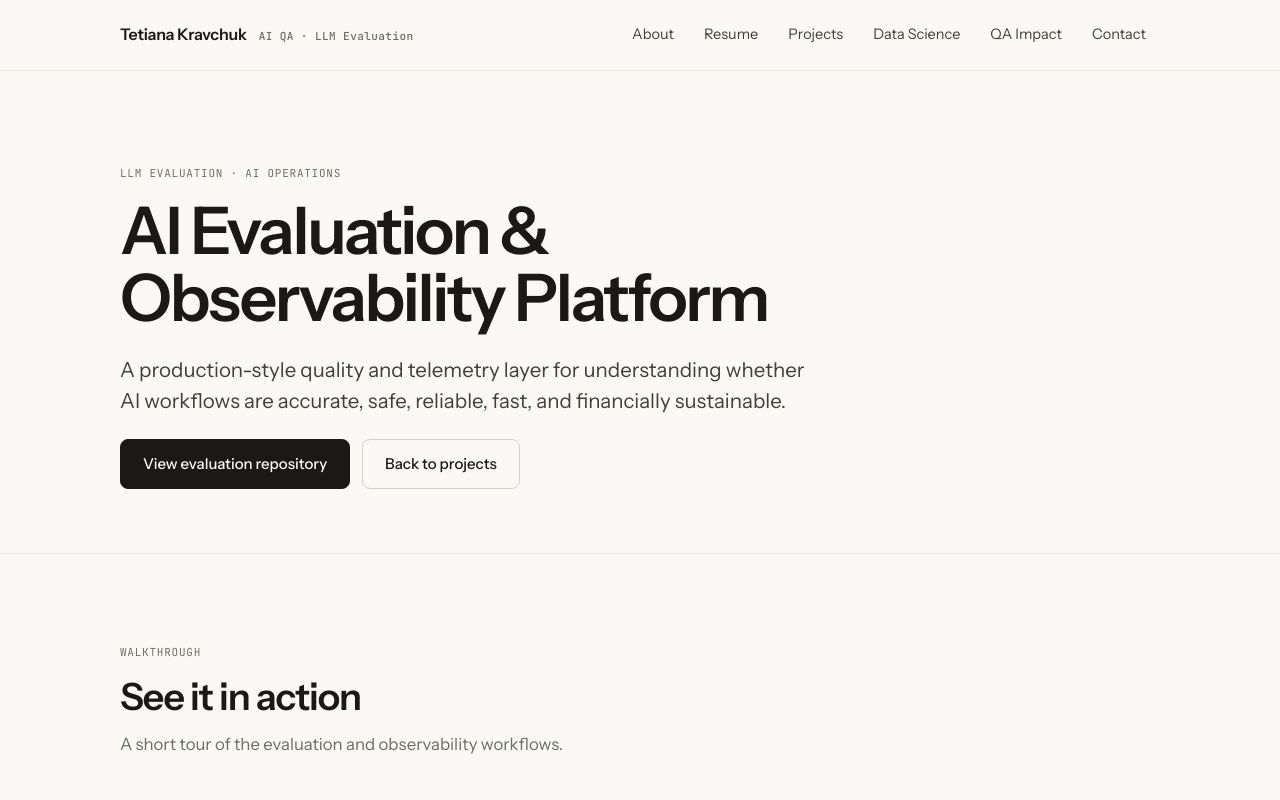
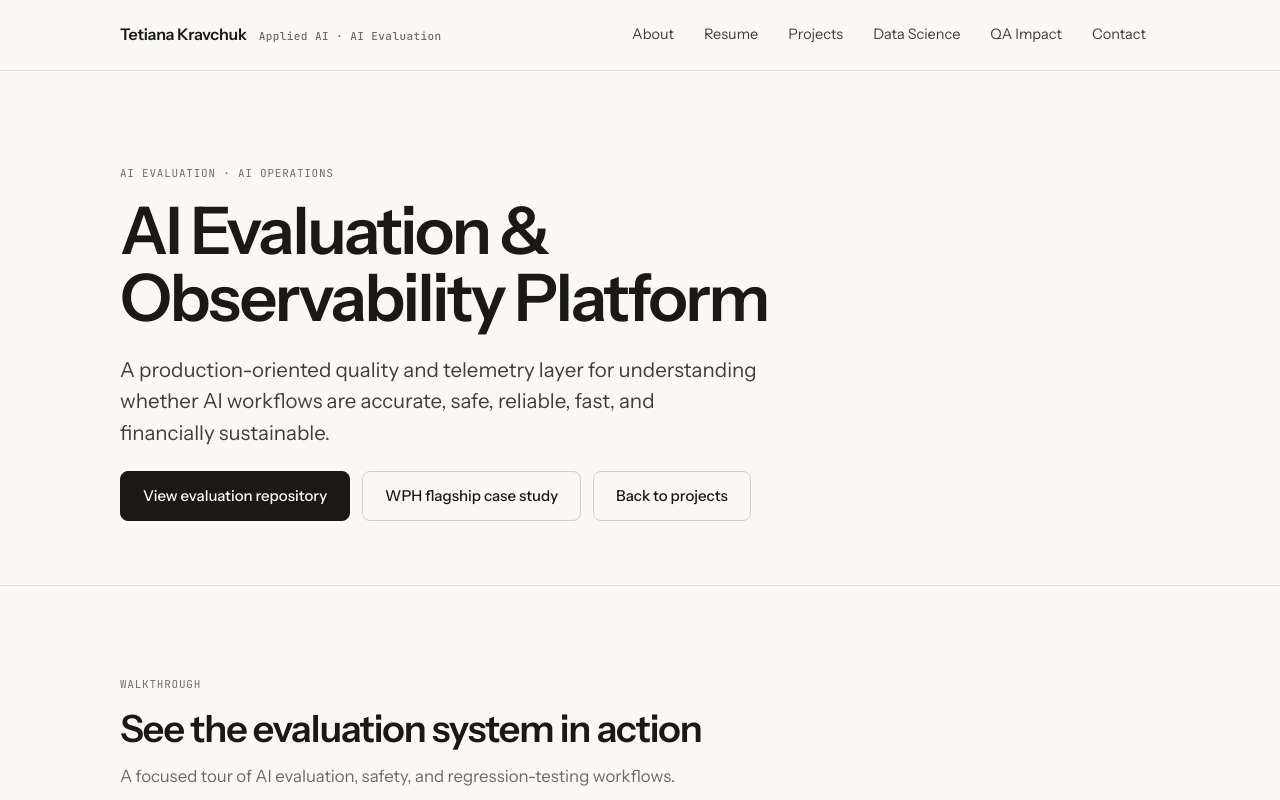
Before and after one commit to tetianakravchuk/tetianakravchuk.com, a plain HTML site: page projects/ai-evaluation-observability/index.html in a window 1280 px wide. Shown: the top 800 px of the page. Drawn offline with Linux system fonts and the light colour scheme.

Commit message:
Fix AI evaluation page branding and demo mapping

```diff
--- a/projects/ai-evaluation-observability/index.html
+++ b/projects/ai-evaluation-observability/index.html
@@ -15,14 +15,14 @@
 </head>
 <body>
 <a href="#main" class="skip-link">Skip to main content</a>
-<nav class="nav" aria-label="Main navigation"><div class="nav-inner"><a class="brand" href="../../index.html">Tetiana Kravchuk <span class="brand-mark">AI QA · LLM Evaluation</span></a><button class="menu-toggle" type="button" aria-label="Toggle navigation menu" aria-expanded="false" aria-controls="site-navigation" data-menu-toggle><span class="menu-toggle-bars" aria-hidden="true"><span></span><span></span><span></span></span><span>Menu</span></button><div class="nav-links" id="site-navigation" data-nav-links><a href="../../pages/about.html">About</a><a href="../../pages/resume.html">Resume</a><a href="../../pages/projects.html">Projects</a><a href="../../pages/data-science.html">Data Science</a><a href="../../pages/qa-impact.html">QA Impact</a><a href="../../pages/contact.html">Contact</a></div></div></nav>
+<nav class="nav" aria-label="Main navigation"><div class="nav-inner"><a class="brand" href="../../index.html">Tetiana Kravchuk <span class="brand-mark">Applied AI · AI Evaluation</span></a><button class="menu-toggle" type="button" aria-label="Toggle navigation menu" aria-expanded="false" aria-controls="site-navigation" data-menu-toggle><span class="menu-toggle-bars" aria-hidden="true"><span></span><span></span><span></span></span><span>Menu</span></button><div class="nav-links" id="site-navigation" data-nav-links><a href="../../pages/about.html">About</a><a href="../../pages/resume.html">Resume</a><a href="../../pages/projects.html">Projects</a><a href="../../pages/data-science.html">Data Science</a><a href="../../pages/qa-impact.html">QA Impact</a><a href="../../pages/contact.html">Contact</a></div></div></nav>
 <main id="main">
-<section class="page-title"><div class="container"><div class="eyebrow">LLM Evaluation · AI Operations</div><h1>AI Evaluation & Observability Platform</h1><p class="lead">A production-style quality and telemetry layer for understanding whether AI workflows are accurate, safe, reliable, fast, and financially sustainable.</p><div class="actions"><a class="button primary" href="https://github.com/tetianakravchuk/wph-llm-eval" target="_blank" rel="noopener noreferrer">View evaluation repository</a><a class="button" href="../../pages/projects.html">Back to projects</a></div></div></section>
-<section class="section"><div class="container"><div class="section-header"><div class="eyebrow">Walkthrough</div><h2>See it in action</h2><p>A short tour of the evaluation and observability workflows.</p></div><div class="video-embed" data-video="XlATAL1rO5w"><button type="button" class="video-facade" data-video-play aria-label="Play the AI Evaluation and Observability walkthrough video"><span class="video-facade-inner"><span class="video-play-icon" aria-hidden="true">&#9654;</span><span class="video-facade-label">Watch the walkthrough</span><span class="video-facade-sub">Quick tour · opens the player</span></span></button></div><p class="small-note"><a href="https://youtu.be/XlATAL1rO5w" target="_blank" rel="noopener noreferrer" aria-label="Watch the walkthrough on YouTube (opens in new tab)">Watch on YouTube &#8599;</a></p></div></section>
+<section class="page-title"><div class="container"><div class="eyebrow">AI Evaluation · AI Operations</div><h1>AI Evaluation & Observability Platform</h1><p class="lead">A production-oriented quality and telemetry layer for understanding whether AI workflows are accurate, safe, reliable, fast, and financially sustainable.</p><div class="actions"><a class="button primary" href="https://github.com/tetianakravchuk/wph-llm-eval" target="_blank" rel="noopener noreferrer">View evaluation repository</a><a class="button" href="../wph-ai-platform/">WPH flagship case study</a><a class="button" href="../../pages/projects.html">Back to projects</a></div></div></section>
+<section class="section"><div class="container"><div class="section-header"><div class="eyebrow">Walkthrough</div><h2>See the evaluation system in action</h2><p>A focused tour of AI evaluation, safety, and regression-testing workflows.</p></div><div class="video-embed" data-video="cCRwYSm_uWE"><button type="button" class="video-facade" data-video-play aria-label="Play the AI Evaluation and Observability walkthrough video"><span class="video-facade-inner"><span class="video-play-icon" aria-hidden="true">&#9654;</span><span class="video-facade-label">How I Test &amp; Evaluate AI Systems</span><span class="video-facade-sub">7:08 · evals, safety &amp; regression testing</span></span></button></div><p class="small-note"><a href="https://youtu.be/cCRwYSm_uWE" target="_blank" rel="noopener noreferrer" aria-label="Watch the evaluation walkthrough on YouTube (opens in new tab)">Watch on YouTube &#8599;</a></p></div></section>
 <section class="section"><div class="container grid-2"><article class="card featured"><div class="kicker">Why I built it</div><h2>AI quality requires more than a good demo</h2><p>An LLM workflow can return a plausible answer while failing on source grounding, safety, cost, latency, or repeatability. I built a combined evaluation and telemetry layer to make those failure modes visible.</p></article><article class="card featured"><div class="kicker">My contribution</div><h2>Evaluation design through operating metrics</h2><p>I designed deterministic fixtures, trace propagation, cost calculation, usage aggregation, budget enforcement, admin APIs, dashboards, tests, and documentation for the platform.</p></article></div></section>
 <section class="section"><div class="container"><div class="section-header"><div class="eyebrow">Evaluation framework</div><h2>Measuring output quality</h2></div><div class="grid-3"><article class="card"><h3>Grounding</h3><p>Checks whether statements are supported by retrieved evidence and whether source context is preserved.</p></article><article class="card"><h3>Safety and claims</h3><p>Flags unsafe acquisition language, unsupported rights claims, misleading completeness claims, and other prohibited patterns.</p></article><article class="card"><h3>Regression protection</h3><p>Uses repeatable fixtures to compare prompt and agent behavior before promotion or rollback.</p></article></div></div></section>
 <section class="section"><div class="container"><div class="section-header"><div class="eyebrow">Observability</div><h2>Understanding operational behavior</h2></div><div class="grid-3"><article class="card"><h3>Trace every request</h3><p>Request-level trace propagation connects users, workspaces, prompts, agents, models, evaluations, latency, tokens, and failures.</p></article><article class="card"><h3>Calculate real cost</h3><p>Database-backed pricing supports per-request cost calculation, daily usage summaries, and workspace budget enforcement.</p></article><article class="card"><h3>Make failures actionable</h3><p>Admin APIs and dashboards expose cost, token, latency, failure, prompt, agent, and model trends plus trace-level details.</p></article></div></div></section>
-<section class="section"><div class="container project-detail"><article class="card"><h2>Delivered capabilities</h2><ul class="metric-list"><li>Execution metrics, pricing, daily usage, and budget data models.</li><li>Request-level trace propagation and execution detail views.</li><li>Token, model, latency, failure, prompt, agent, and workspace analytics.</li><li>Warning and hard-stop budget controls.</li><li>Administrative telemetry APIs and responsive dashboards.</li><li>Backend tests for pricing, cost, traces, aggregation, and budgets.</li><li>Architecture and operating documentation.</li></ul></article><article class="card"><h2>What this demonstrates</h2><ul class="metric-list"><li>LLM evaluation design.</li><li>AI quality engineering.</li><li>Backend and database modeling.</li><li>AI observability and FinOps thinking.</li><li>Product analytics and executive reporting.</li><li>Testing, documentation, and operational readiness.</li></ul></article></div></section>
+<section class="section"><div class="container project-detail"><article class="card"><h2>Delivered capabilities</h2><ul class="metric-list"><li>Execution metrics, pricing, daily usage, and budget data models.</li><li>Request-level trace propagation and execution detail views.</li><li>Token, model, latency, failure, prompt, agent, and workspace analytics.</li><li>Warning and hard-stop budget controls.</li><li>Administrative telemetry APIs and responsive dashboards.</li><li>Backend tests for pricing, cost, traces, aggregation, and budgets.</li><li>Architecture and operating documentation.</li></ul></article><article class="card"><h2>What this demonstrates</h2><ul class="metric-list"><li>LLM evaluation design.</li><li>Applied AI quality engineering.</li><li>Backend and database modeling.</li><li>AI observability and FinOps thinking.</li><li>Product analytics and executive reporting.</li><li>Testing, documentation, and operational readiness.</li></ul></article></div></section>
 <section class="section"><div class="container"><article class="card"><div class="kicker">Technology</div><h2>Skills demonstrated</h2><ul class="tag-list"><li>Python</li><li>PostgreSQL</li><li>SQL</li><li>REST APIs</li><li>LLM Evaluation</li><li>AI Observability</li><li>Telemetry</li><li>Prompt Evaluation</li><li>Cost Analytics</li><li>Budget Controls</li><li>Testing</li><li>Technical Documentation</li></ul></article></div></section>
 </main>
 <footer class="footer"><div class="container footer-inner"><div>© <span data-year></span> Tetiana Kravchuk</div><div class="footer-links"><a href="https://www.linkedin.com/in/tetianakravchuk" target="_blank" rel="noopener noreferrer">LinkedIn</a><a href="https://github.com/tetianakravchuk" target="_blank" rel="noopener noreferrer">GitHub</a><a href="../../pages/contact.html">Email me</a></div></div></footer><script src="../../assets/script.js?v=7"></script>
```
